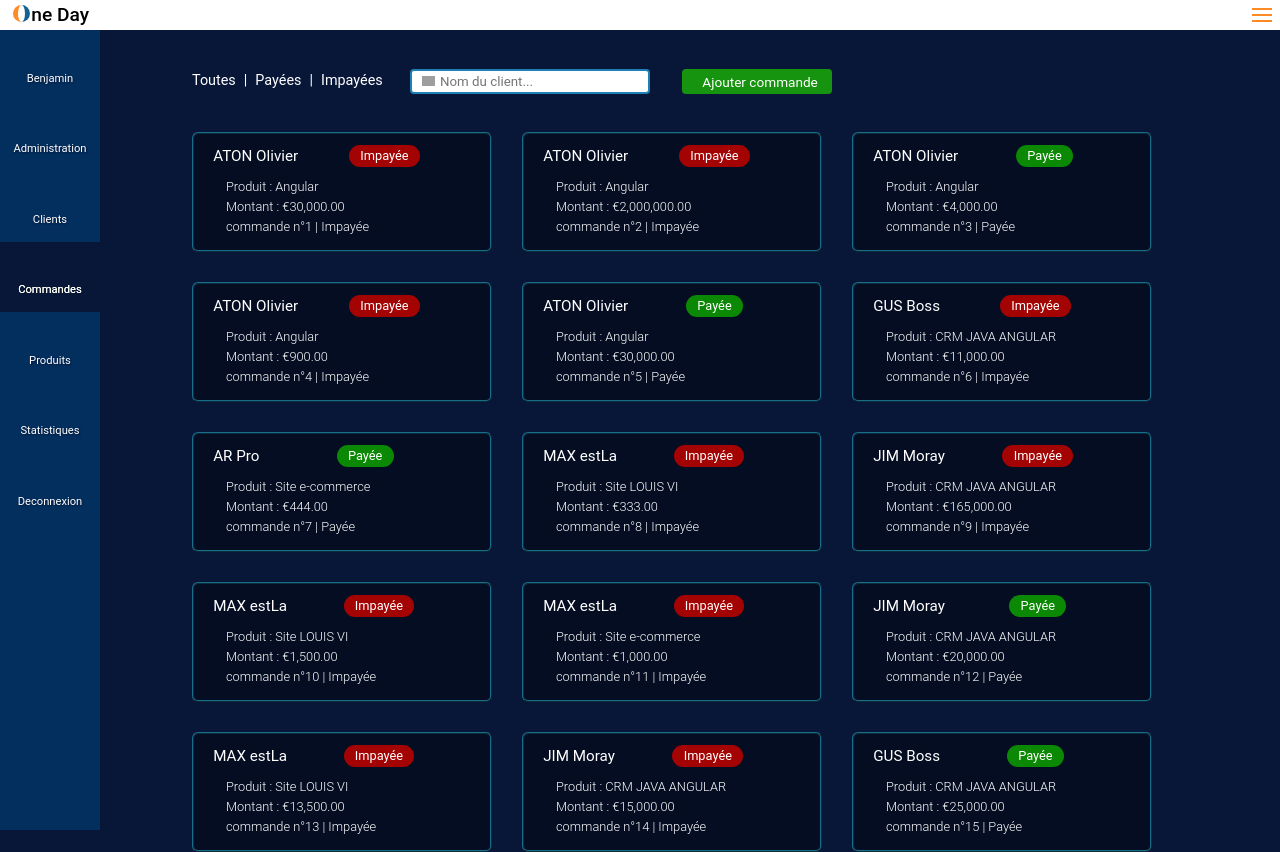
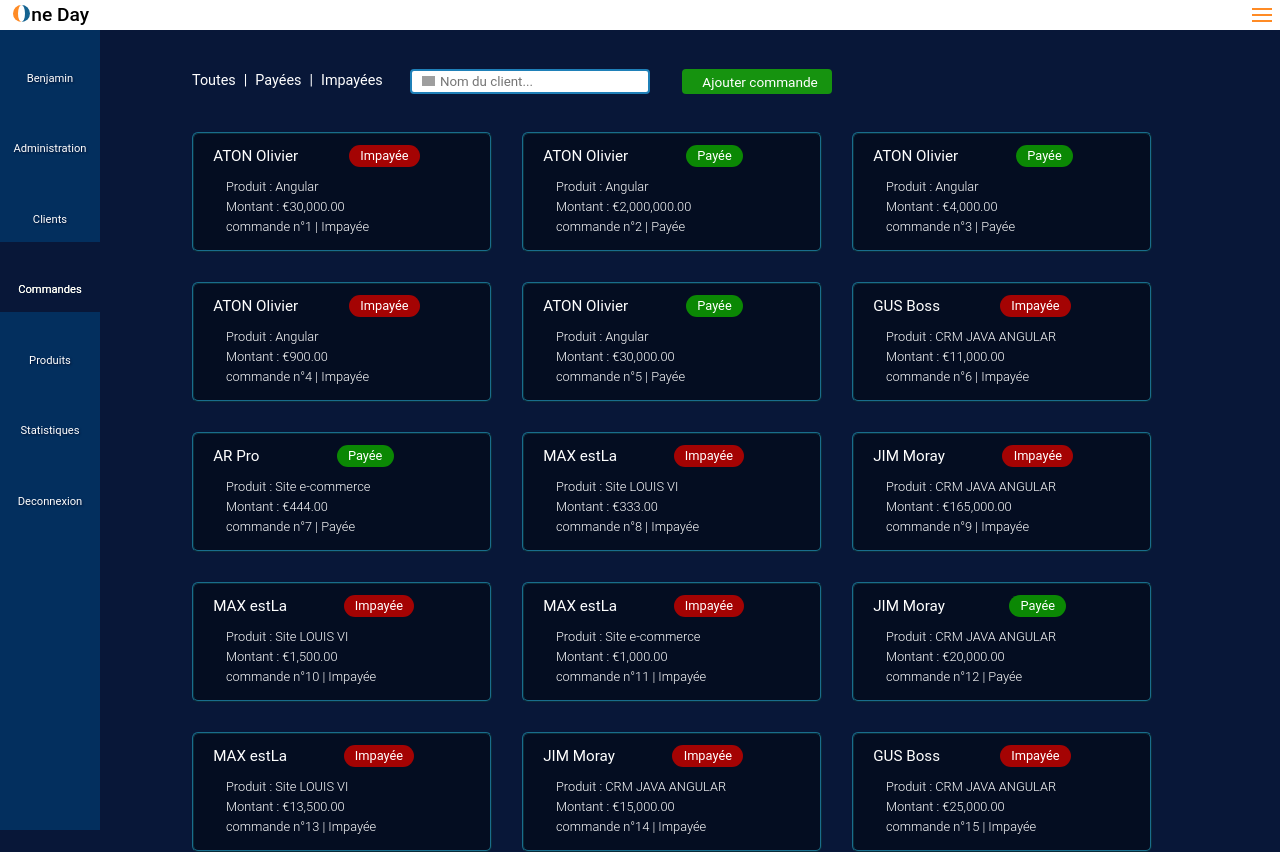
Before and after one commit to CGERARD35/projet-EPSI-angular, an Angular app: page /orders/list in a window 1280 px wide. Built offline with nearby package versions, Linux system fonts and the light colour scheme; data requests are answered from the project's data file; grey boxes are pictures that could not be loaded; some icons are missing.

Commit message:
orders edit payée / impayée + db json

```diff
--- a/mock_db/db.json
+++ b/mock_db/db.json
@@ -78,7 +78,7 @@
       "dateCommande": "22/05/20",
       "prix": "2000000",
       "duree": "2",
-      "statut": "Impayée",
+      "statut": "Payée",
       "notes": "zaezaeazeazeddd",
       "client": {
         "nom": "Aton",
@@ -286,7 +286,7 @@
       "dateCommande": "2022-06-09",
       "prix": 25000,
       "duree": 5,
-      "statut": "Payée",
+      "statut": "Impayée",
       "notes": "qsd",
       "client": {
         "nom": "Gus",
--- a/src/app/orders/pages/page-edit-orders/page-edit-orders.component.html
+++ b/src/app/orders/pages/page-edit-orders/page-edit-orders.component.html
@@ -48,12 +48,12 @@
           <div class="form-radio">
             <div class="radio-option">
               <input type="radio" id="paye" name="statut"
-                     value="Payée" [(ngModel)]="order.statut" [checked]="order.statut === 'Payé'" >
+                     value="Payée" [(ngModel)]="order.statut" [checked]="order.statut === 'Payée'" >
               <label for="paye">Payée</label>
             </div>
             <div class="radio-option">
               <input type="radio" id="impaye" name="statut"
-                     value="Impayée" [(ngModel)]="order.statut" [checked]="order.statut === 'Impayé'">
+                     value="Impayée" [(ngModel)]="order.statut" [checked]="order.statut === 'Impayée'">
               <label for="impaye">Impayée</label>
             </div>
           </div>
```
